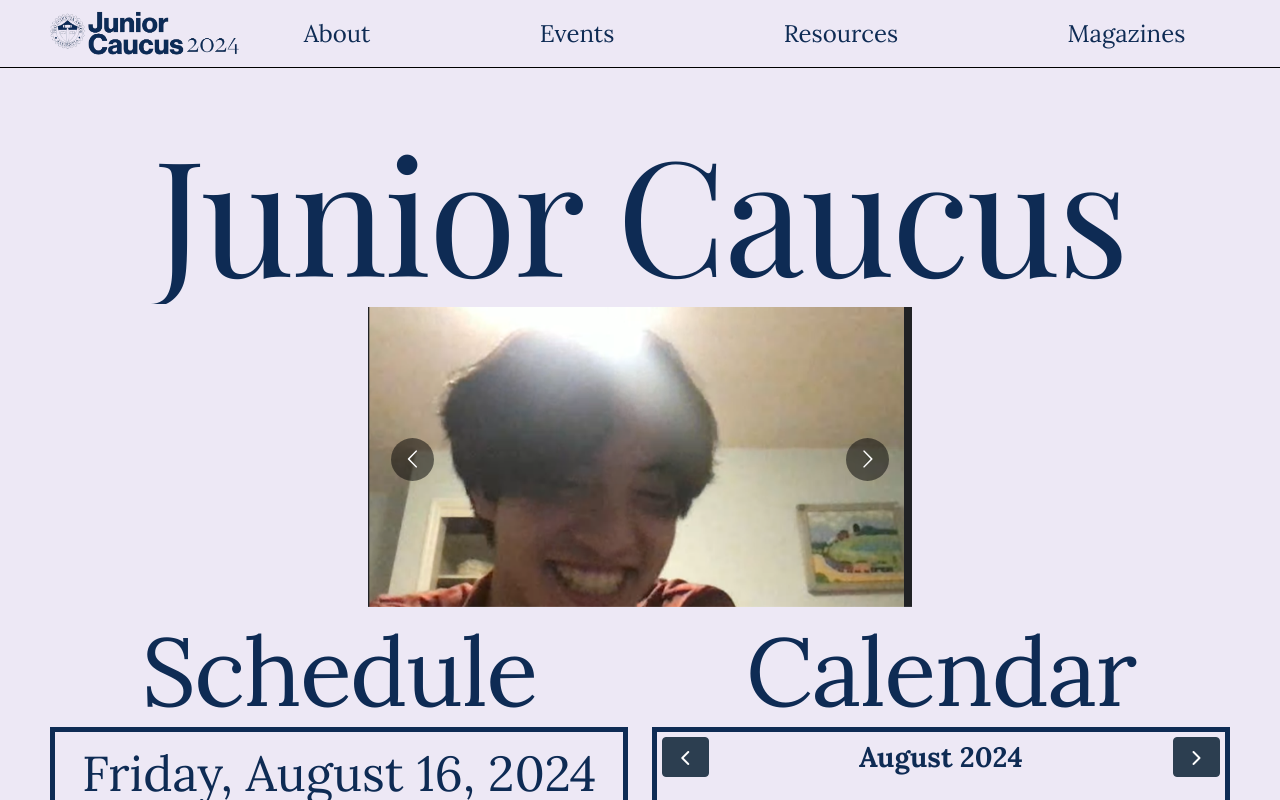
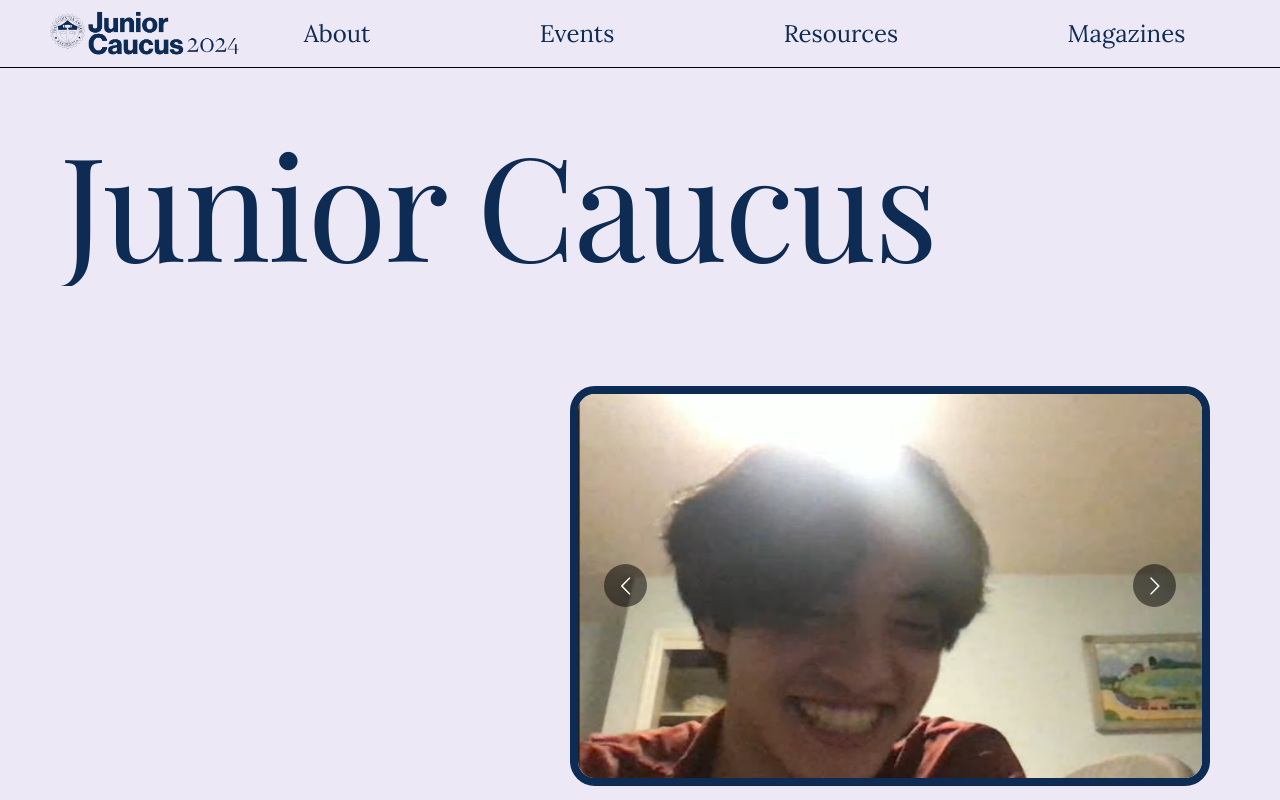
Before and after one commit to Rahuldeb5/junior.stuysu.org, a React (Create React App) app: page / in a window 1280 px wide. Shown: the top 800 px of the page. Built offline with nearby package versions, Linux system fonts and the light colour scheme; no server answers; a web font is replaced by a local one.

Commit message:
Co-authored-by: institutor <institutor@users.noreply.github.com>

```diff
--- a/src/comps/Carousel.css
+++ b/src/comps/Carousel.css
@@ -1,20 +1,24 @@
 .slideshow {
   flex: 2;
   display: flex;
-  justify-content: center;
-  align-items: center;
+  justify-content: flex-end;
+  align-items: flex-end;
   width: 100%;
 }
 
 .carousel {
+  border-style: solid;
+  border-width: 8px;
+  border-radius: 25px;
+  border-color: #0e2b54;
   width: 100%;
-  max-width: 34em;
-  height: auto;
+  max-width: 40em;
   z-index: 2;
+  height: 400px;
 }
 
 .image-container img {
   width: 100%;
-  height: 300px;
-  object-fit: cover;
+  height: 400px;
+  object-fit: fill;
 }
--- a/src/pages/Home.css
+++ b/src/pages/Home.css
@@ -32,35 +32,39 @@
 /* TITLE  */
 .title {
   display: flex;
-  align-items: center;
-  justify-content: center;
-  width: 100%;
+  align-items: left;
+  justify-content: left;
   box-sizing: border-box;
   white-space: nowrap;
   overflow: hidden;
   text-overflow: ellipsis;
+  padding-right: 10px;
+  padding-left: 10px;
 }
 
 .title .typography {
-  font-size: 10rem;
+  font-size: 9rem;
   font-family: "Playfair Display";
 }
 
-/* SLIDESHOW  */
-.slideshow-container {
-  /* display: flex;
-  justify-content: flex-end; */
-}
 
 .slideshow {
-  padding: 0.1em;
+  padding-top: 50px;
   display: flex;
+  align-items: flex-end;
+  justify-content: flex-end;
   box-sizing: border-box;
+  padding-right: 10px;
+  padding-bottom: 50px;
 }
 
 .slideshow-carousel {
-  width: 100%;
   box-sizing: border-box;
+  display: flex;
+  align-items: flex-end;
+  justify-content: flex-end;
+  width: 50%
+
 }
 
 /* SCHEDULE + CALENDAR  */
```
